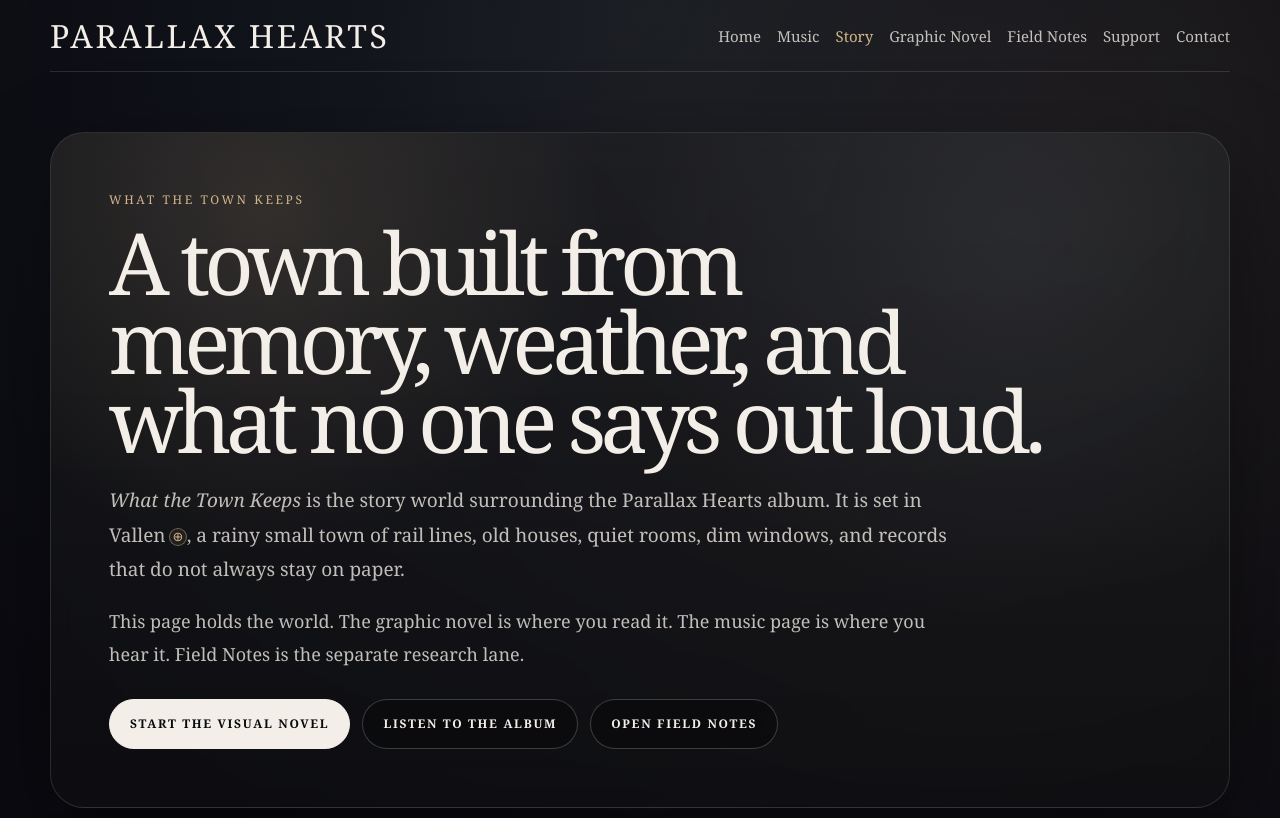
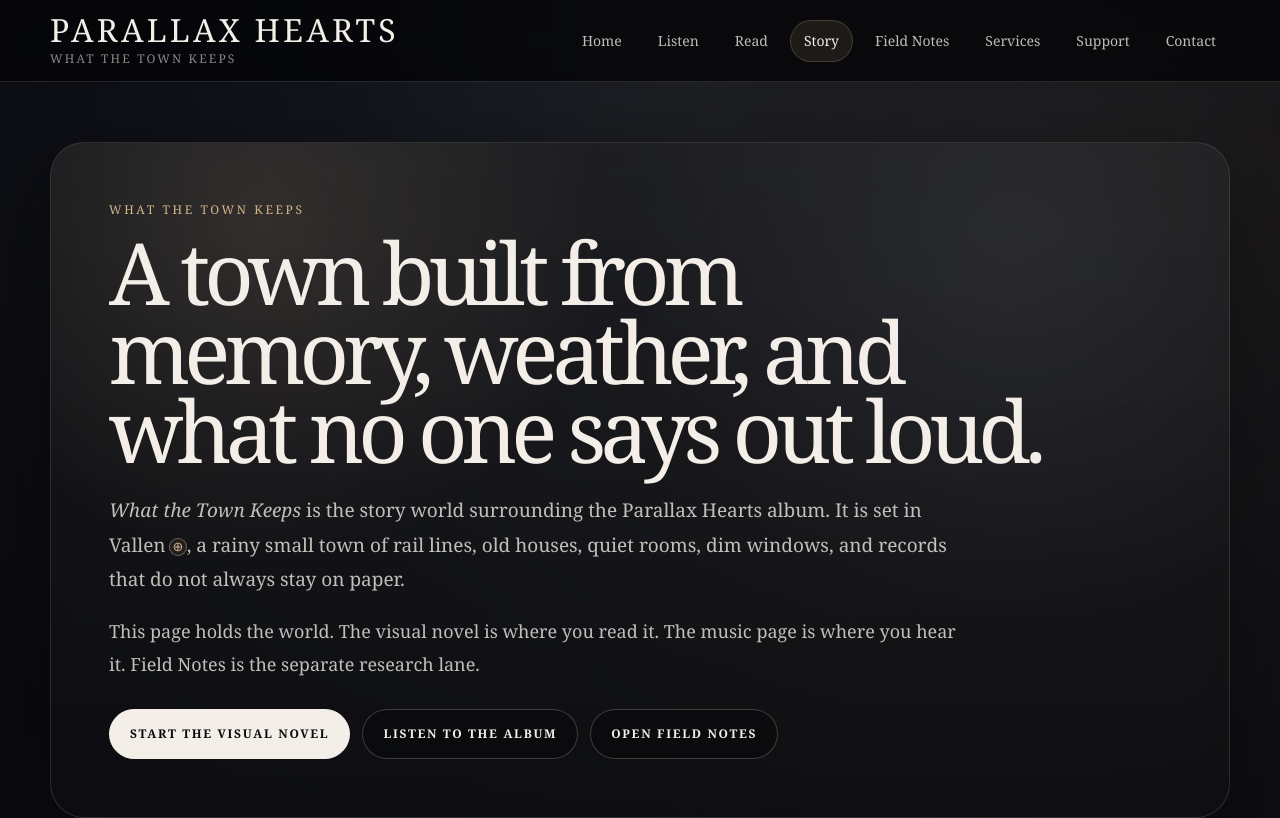
Before and after one commit to chthomps4/parallaxhearts-site, a Next.js app in the folder site/: page /project in a window 1280 px wide. Shown: the top 818 px of the page. Built offline with nearby package versions, Linux system fonts and the light colour scheme.

Commit message:
Apply shared header to project page

```diff
--- a/site/app/project/page.tsx
+++ b/site/app/project/page.tsx
@@ -2,22 +2,13 @@ import Image from "next/image";
 import Link from "next/link";
 import type { Metadata } from "next";
 import ArchiveNote from "../components/ArchiveNote";
+import SiteHeader from "../components/SiteHeader";
 
 export const metadata: Metadata = {
   title: "What the Town Keeps | Parallax Hearts",
   description:
     "Enter What the Town Keeps by Parallax Hearts — the album, story world, visual novel archive, and rainy small-town world of Vallen.",
 };
-
-const navItems = [
-  ["Home", "/"],
-  ["Music", "/music"],
-  ["Story", "/project"],
-  ["Graphic Novel", "/graphic-novel"],
-  ["Field Notes", "/field-notes"],
-  ["Support", "/support"],
-  ["Contact", "/contact"],
-];
 
 const worldDetails = [
   "Rainy small-town America",
@@ -54,61 +45,11 @@ export default function ProjectPage() {
         background:
           "radial-gradient(circle at top, rgba(91,111,132,0.18), transparent 35%), radial-gradient(circle at 88% 8%, rgba(157,121,82,0.12), transparent 30%), linear-gradient(180deg, #08080d 0%, #0b0b12 45%, #11111b 100%)",
         color: "#f3eee7",
-        fontFamily: "Georgia, serif",
       }}
     >
+      <SiteHeader active="Story" />
+
       <div className="site-container">
-        <header
-          style={{
-            minHeight: "72px",
-            display: "flex",
-            justifyContent: "space-between",
-            alignItems: "center",
-            gap: "20px",
-            flexWrap: "wrap",
-            padding: "16px 0",
-            borderBottom: "1px solid var(--line)",
-          }}
-        >
-          <Link
-            href="/"
-            style={{
-              color: "var(--paper)",
-              textDecoration: "none",
-              fontSize: "clamp(22px, 4vw, 32px)",
-              letterSpacing: "0.08em",
-              textTransform: "uppercase",
-              lineHeight: 1,
-            }}
-          >
-            Parallax Hearts
-          </Link>
-
-          <nav
-            style={{
-              display: "flex",
-              gap: "16px",
-              flexWrap: "wrap",
-              alignItems: "center",
-            }}
-          >
-            {navItems.map(([label, href]) => (
-              <Link
-                key={label}
-                href={href}
-                style={{
-                  color:
-                    label === "Story" ? "var(--gold)" : "var(--paper-soft)",
-                  textDecoration: "none",
-                  fontSize: "15px",
-                }}
-              >
-                {label}
-              </Link>
-            ))}
-          </nav>
-        </header>
-
         <section style={{ padding: "60px 0 34px" }}>
           <div
             className="glass-panel"
@@ -119,6 +60,7 @@ export default function ProjectPage() {
             }}
           >
             <div
+              aria-hidden="true"
               style={{
                 position: "absolute",
                 inset: 0,
@@ -175,7 +117,7 @@ export default function ProjectPage() {
                   fontSize: "18px",
                 }}
               >
-                This page holds the world. The graphic novel is where you read
+                This page holds the world. The visual novel is where you read
                 it. The music page is where you hear it. Field Notes is the
                 separate research lane.
               </p>
@@ -341,7 +283,7 @@ export default function ProjectPage() {
               <Link
                 key={door.title}
                 href={door.href}
-                className="glass-panel"
+                className="glass-panel link-card"
                 style={{
                   padding: "26px",
                   borderRadius: "26px",
```
